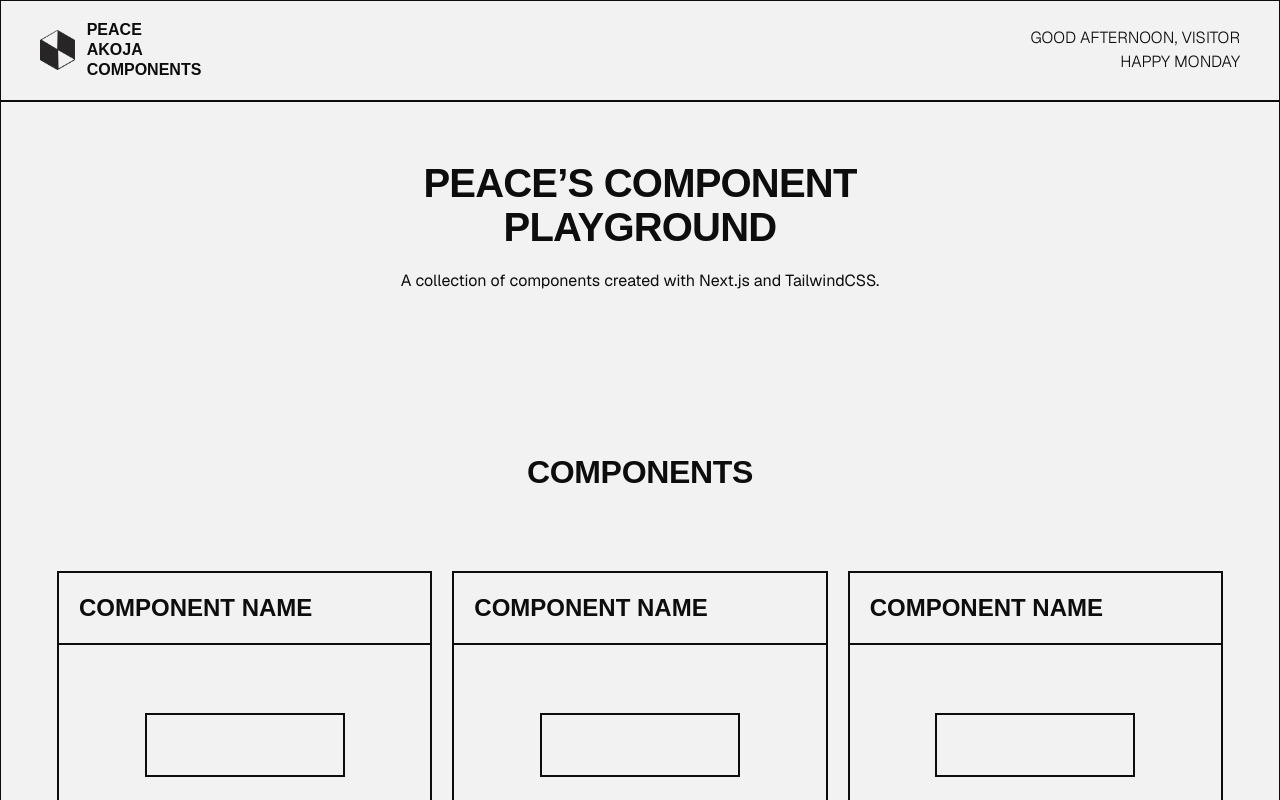
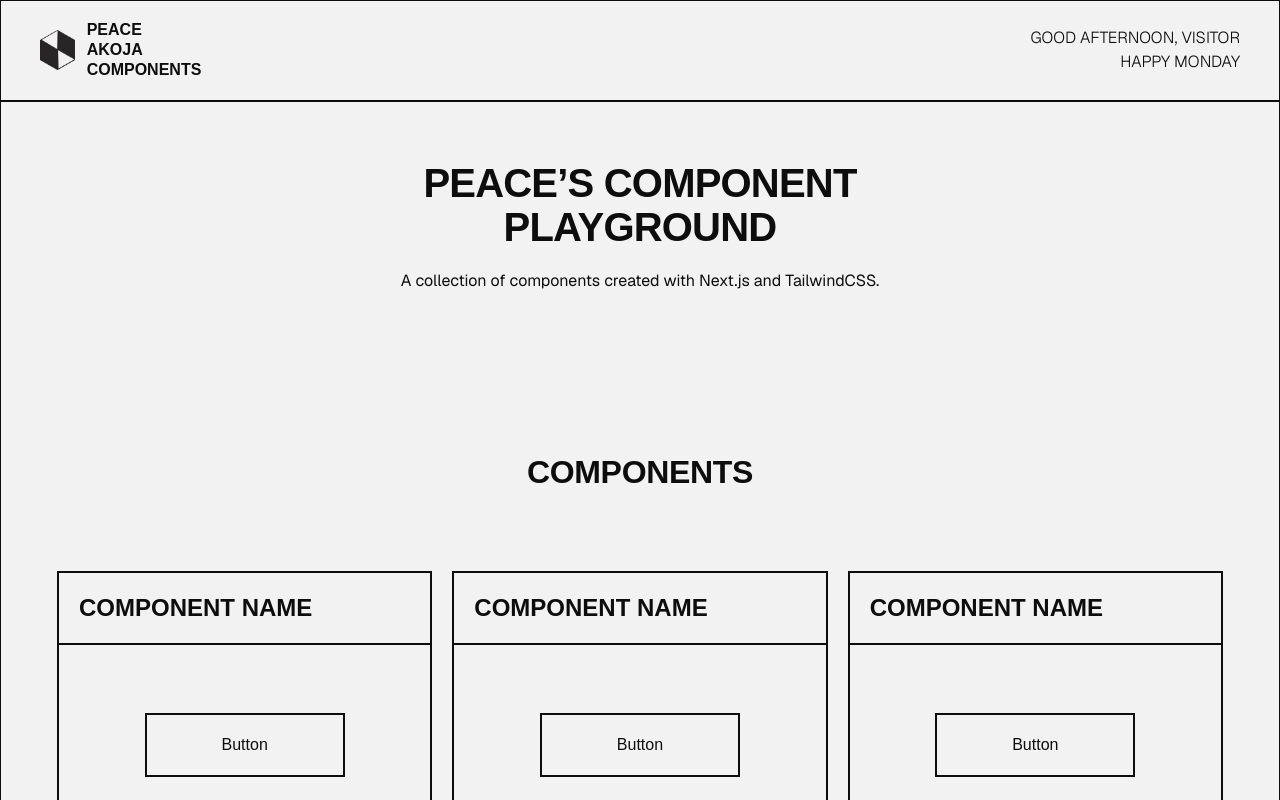
Before and after one commit to BluTargaryan/peace-akoja-components, a Next.js app: page / in a window 1280 px wide. Shown: the top 800 px of the page. Built offline with nearby package versions, Linux system fonts and the light colour scheme; a web font is replaced by a local one.

Commit message:
feat: spring button component

```diff
--- a/app/components/atoms/ComponentCard.tsx
+++ b/app/components/atoms/ComponentCard.tsx
@@ -1,7 +1,10 @@
+'use client'
+
 import Link from 'next/link'
 import React from 'react'
 import Button from './Button'
 import {MdOutlineArrowForward} from 'react-icons/md'
+import { SpringButton } from './SpringButton'
 
 
 const ComponentCard = ({componentId}: {componentId: string}) => {
@@ -14,7 +17,12 @@ const ComponentCard = ({componentId}: {componentId: string}) => {
   </div>
 
   <div className='w-full h-50 flex items-center justify-center'>
-    <div className='w-50 h-16 border-2 border-text'/>
+    {/* <div className='w-50 h-16 border-2 border-text'/> */}
+    <SpringButton
+    children={<span>Button</span>}
+    className='w-50 h-16 border-2 border-text'
+    onClick={() => {}}
+    />
   </div>
 
   <div className='px-6 py-10 flex flex-col gap-5 border-t-2 border-text'>
--- /dev/null
+++ b/app/components/atoms/SpringButton.tsx
@@ -0,0 +1,55 @@
+'use client';
+
+import { motion, useSpring } from 'framer-motion';
+import { useState } from 'react';
+import { twMerge } from 'tailwind-merge';
+
+interface SpringButtonProps {
+  children: React.ReactNode;
+  onClick?: () => void;
+  className?: string;
+  stiffness?: number;
+  damping?: number;
+  mass?: number;
+  pressScale?: number;
+}
+
+const baseStyles = 'cursor-pointer outline-none select-none focus-visible:ring-2 focus-visible:ring-blue-400';
+
+export function SpringButton({
+  children,
+  onClick,
+  className,
+  stiffness = 300,
+  damping = 20,
+  mass = 1,
+  pressScale = 0.9,
+}: SpringButtonProps) {
+  const [pressing, setPressing] = useState(false);
+  const scaleSpring = useSpring(1, { stiffness, damping, mass });
+
+  const handlePressStart = () => {
+    setPressing(true);
+    scaleSpring.set(pressScale);
+  };
+
+  const handlePressEnd = () => {
+    setPressing(false);
+    scaleSpring.set(1);
+    onClick?.();
+  };
+
+  return (
+    <motion.button
+      style={{ scale: scaleSpring }}
+      className={twMerge(baseStyles, className)}
+      onMouseDown={handlePressStart}
+      onMouseUp={handlePressEnd}
+      onMouseLeave={() => pressing && handlePressEnd()}
+      onTouchStart={handlePressStart}
+      onTouchEnd={handlePressEnd}
+    >
+      {children}
+    </motion.button>
+  );
+}
--- /dev/null
+++ b/app/data/componentList.tsx
@@ -0,0 +1,10 @@
+import { SpringButton } from "../components/atoms/SpringButton";
+
+export const componentList = [
+  {
+    componentId: "1",
+    name: "Spring Button",
+    component: SpringButton,
+    description: "A button that compresses on press and springs back on release. Uses a mass-spring-damper simulation — stiffness controls snap speed, damping controls bounce, mass controls sluggishness. Unlike a CSS transition, the spring carries momentum so the button overshoots and settles like a real physical object. Structural styles like cursor and focus ring are hardcoded as a base; visual styling is passed as a Tailwind string via className, merged with tailwind-merge so consumer classes always win. Requires framer-motion and tailwind-merge."
+  }
+];
--- a/package.json
+++ b/package.json
@@ -9,6 +9,7 @@
     "lint": "eslint"
   },
   "dependencies": {
+    "framer-motion": "^12.38.0",
     "next": "16.2.4",
     "react": "19.2.4",
     "react-dom": "19.2.4",
```
Also changed, not shown: 1 other file (tests, documents, lock files or other folders).
